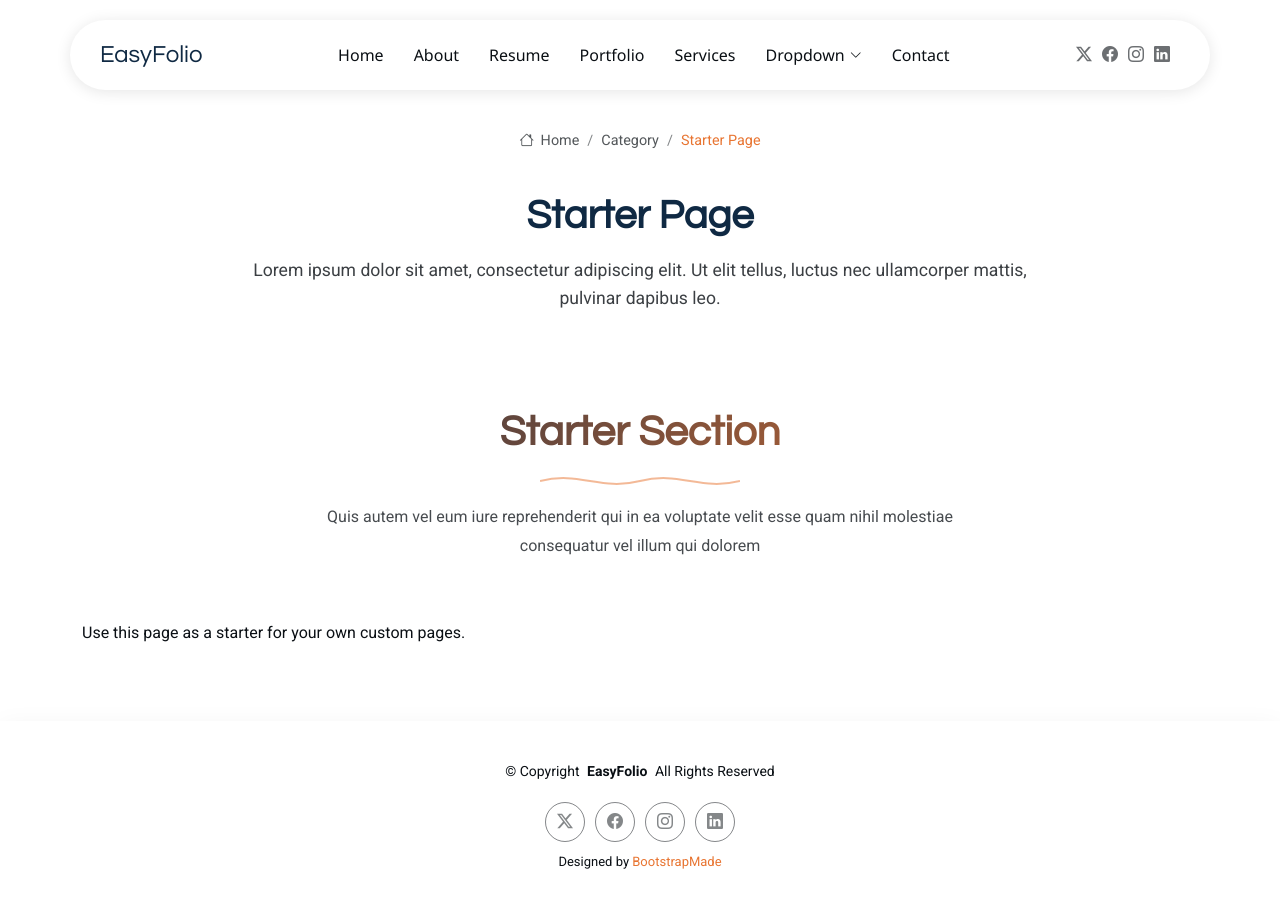
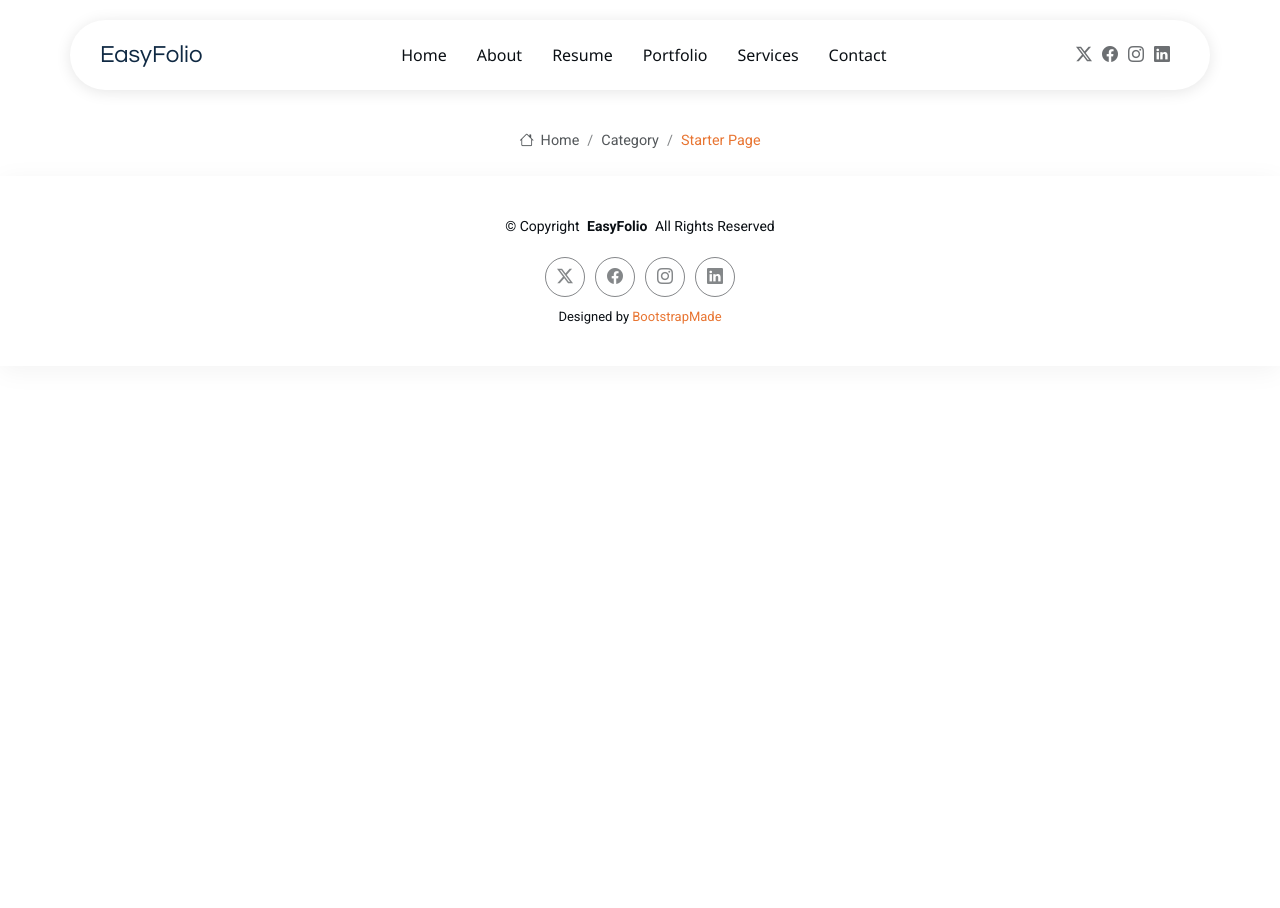
Before and after one commit to princypavi25/projects-space, a plain HTML site: page portFolio/starter-page.html in a window 1280 px wide. After the commit the page ends 800 px from the top, so only its background shows below. Drawn offline with nearby package versions, Linux system fonts and the light colour scheme.

Commit message:
Update starter-page.html

```diff
--- a/portFolio/starter-page.html
+++ b/portFolio/starter-page.html
@@ -4,7 +4,7 @@
 <head>
   <meta charset="utf-8">
   <meta content="width=device-width, initial-scale=1.0" name="viewport">
-  <title>Starter Page - EasyFolio Bootstrap Template</title>
+  <title>Starter Page - PortFolio Template</title>
   <meta name="description" content="">
   <meta name="keywords" content="">
 
@@ -27,13 +27,7 @@
   <!-- Main CSS File -->
   <link href="assets/css/main.css" rel="stylesheet">
 
-  <!-- =======================================================
-  * Template Name: EasyFolio
-  * Template URL: https://bootstrapmade.com/easyfolio-bootstrap-portfolio-template/
-  * Updated: Feb 21 2025 with Bootstrap v5.3.3
-  * Author: BootstrapMade.com
-  * License: https://bootstrapmade.com/license/
-  ======================================================== -->
+
 </head>
 
 <body class="starter-page-page">
@@ -54,23 +48,7 @@
           <li><a href="#resume">Resume</a></li>
           <li><a href="#portfolio">Portfolio</a></li>
           <li><a href="#services">Services</a></li>
-          <li class="dropdown"><a href="#"><span>Dropdown</span> <i class="bi bi-chevron-down toggle-dropdown"></i></a>
-            <ul>
-              <li><a href="#">Dropdown 1</a></li>
-              <li class="dropdown"><a href="#"><span>Deep Dropdown</span> <i class="bi bi-chevron-down toggle-dropdown"></i></a>
-                <ul>
-                  <li><a href="#">Deep Dropdown 1</a></li>
-                  <li><a href="#">Deep Dropdown 2</a></li>
-                  <li><a href="#">Deep Dropdown 3</a></li>
-                  <li><a href="#">Deep Dropdown 4</a></li>
-                  <li><a href="#">Deep Dropdown 5</a></li>
-                </ul>
-              </li>
-              <li><a href="#">Dropdown 2</a></li>
-              <li><a href="#">Dropdown 3</a></li>
-              <li><a href="#">Dropdown 4</a></li>
-            </ul>
-          </li>
+
           <li><a href="#contact">Contact</a></li>
         </ul>
         <i class="mobile-nav-toggle d-xl-none bi bi-list"></i>
@@ -100,33 +78,6 @@
         </nav>
       </div>
 
-      <div class="title-wrapper">
-        <h1>Starter Page</h1>
-        <p>Lorem ipsum dolor sit amet, consectetur adipiscing elit. Ut elit tellus, luctus nec ullamcorper mattis, pulvinar dapibus leo.</p>
-      </div>
-    </div><!-- End Page Title -->
-
-    <!-- Starter Section Section -->
-    <section id="starter-section" class="starter-section section">
-
-      <!-- Section Title -->
-      <div class="container section-title" data-aos="fade-up">
-        <h2>Starter Section</h2>
-        <div class="title-shape">
-          <svg viewBox="0 0 200 20" xmlns="http://www.w3.org/2000/svg">
-            <path d="M 0,10 C 40,0 60,20 100,10 C 140,0 160,20 200,10" fill="none" stroke="currentColor" stroke-width="2"></path>
-          </svg>
-        </div>
-        <p>Quis autem vel eum iure reprehenderit qui in ea voluptate velit esse quam nihil molestiae consequatur vel illum qui dolorem</p>
-      </div><!-- End Section Title -->
-
-      <div class="container" data-aos="fade-up">
-        <p>Use this page as a starter for your own custom pages.</p>
-      </div>
-
-    </section><!-- /Starter Section Section -->
-
-  </main>
 
   <footer id="footer" class="footer">
 
```
